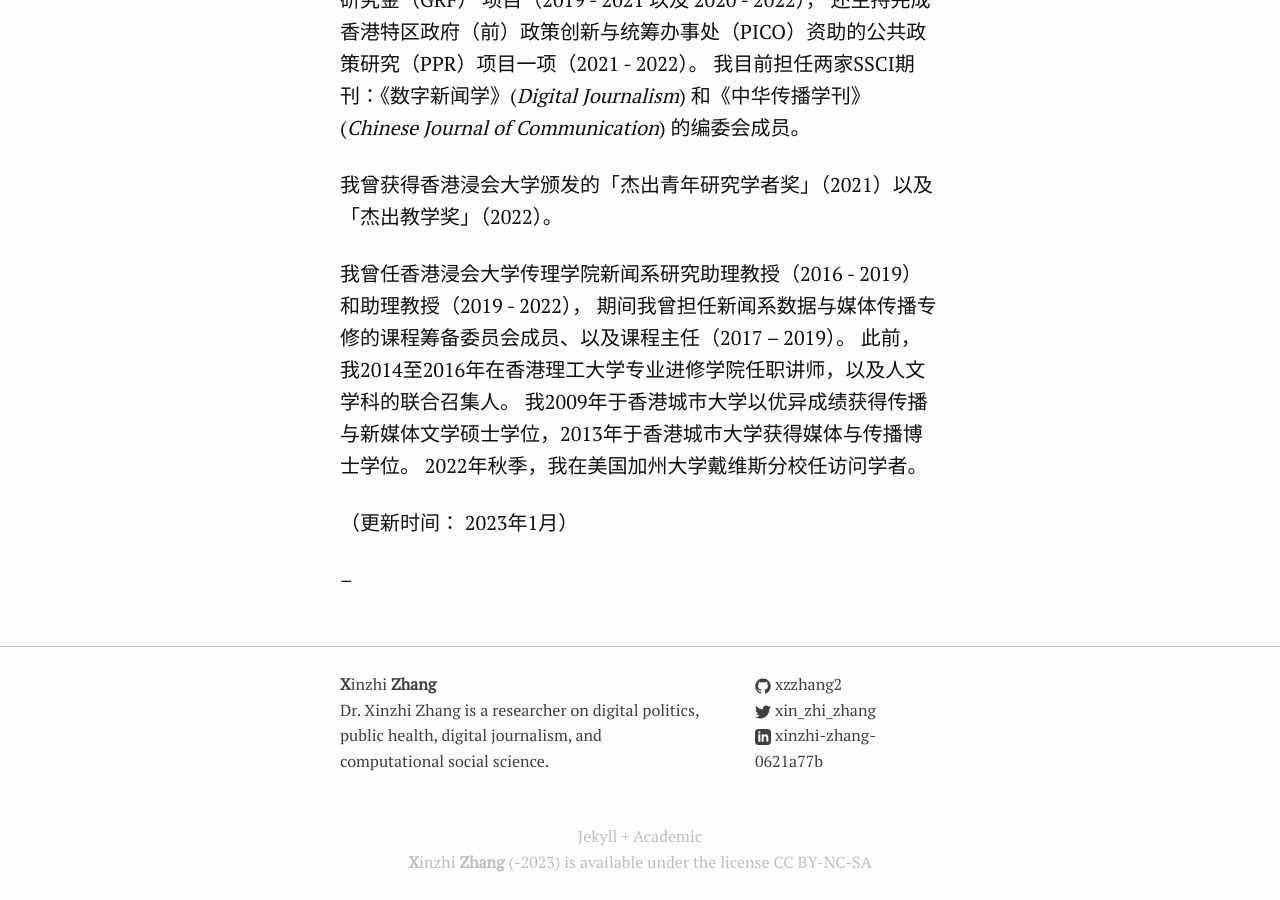
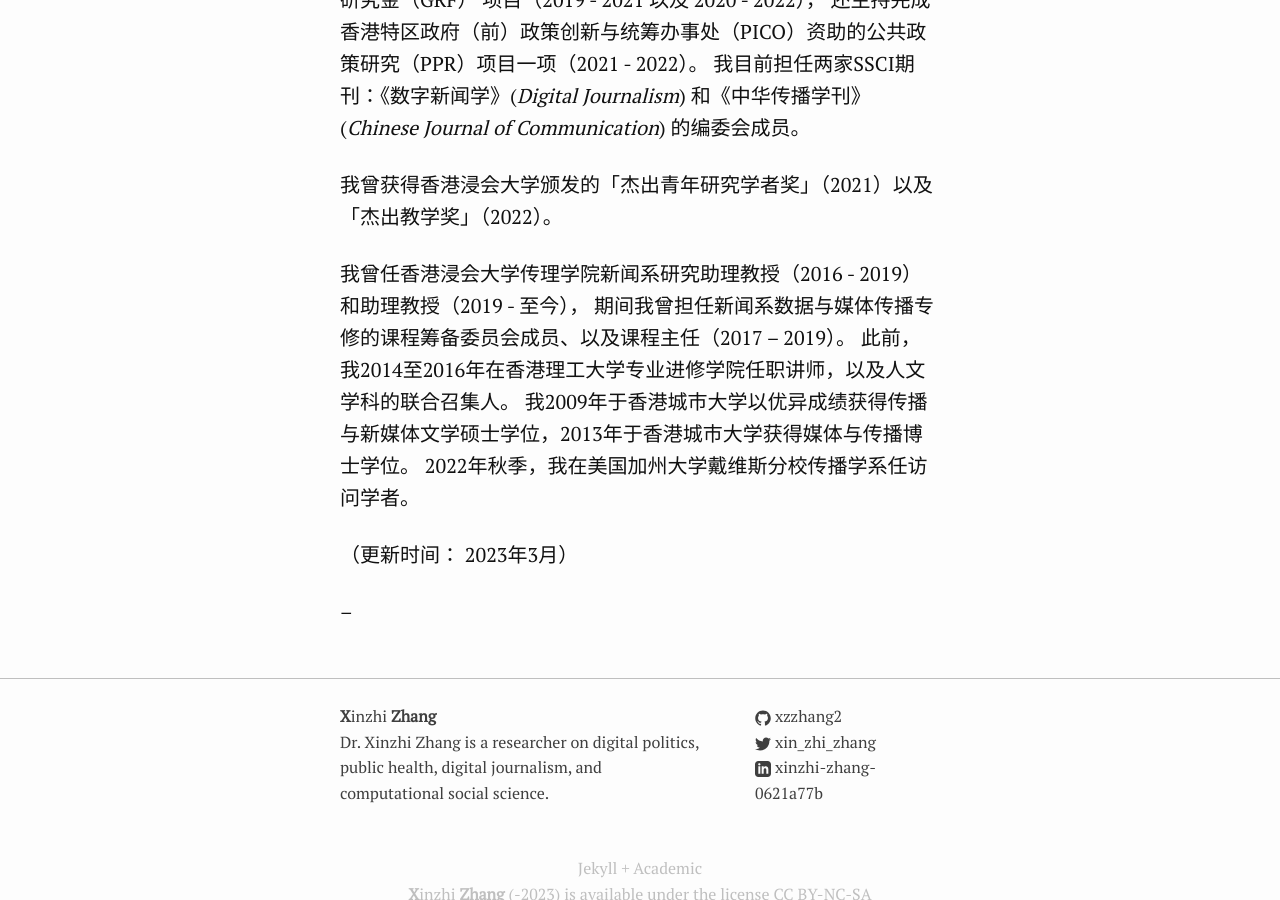
Before and after one commit to xzzhang2/xzzhang2.github.io, a Jekyll site: the page built from pages/Chinese.md, in a window 1280 px wide and 900 px high, scrolled down 988 px. Built offline with Jekyll 4.4.1, drawn with Linux system fonts in a browser that asks for light colours; some of the changed text lies outside the part shown.

```diff
--- a/pages/Chinese.md
+++ b/pages/Chinese.md
@@ -15,9 +15,9 @@
 
 我曾获得香港浸会大学颁发的「杰出青年研究学者奖」（2021）以及「杰出教学奖」（2022）。
 
-我曾任香港浸会大学传理学院新闻系研究助理教授（2016 - 2019）和助理教授（2019 - 2022）， 期间我曾担任新闻系数据与媒体传播专修的课程筹备委员会成员、以及课程主任（2017 – 2019）。 此前，我2014至2016年在香港理工大学专业进修学院任职讲师，以及人文学科的联合召集人。 我2009年于香港城市大学以优异成绩获得传播与新媒体文学硕士学位，2013年于香港城市大学获得媒体与传播博士学位。 2022年秋季，我在美国加州大学戴维斯分校任访问学者。
+我曾任香港浸会大学传理学院新闻系研究助理教授（2016 - 2019）和助理教授（2019 - 至今）， 期间我曾担任新闻系数据与媒体传播专修的课程筹备委员会成员、以及课程主任（2017 – 2019）。 此前，我2014至2016年在香港理工大学专业进修学院任职讲师，以及人文学科的联合召集人。 我2009年于香港城市大学以优异成绩获得传播与新媒体文学硕士学位，2013年于香港城市大学获得媒体与传播博士学位。 2022年秋季，我在美国加州大学戴维斯分校传播学系任访问学者。
 
-（更新时间： 2023年1月）
+（更新时间： 2023年3月）
 
 
 --
```
Also changed, not shown: other parts of pages/Chinese.md (+1 -1 lines), index.md (+2 -2 lines), pages/pubs.md (+1 -1 lines), 2 other files.
